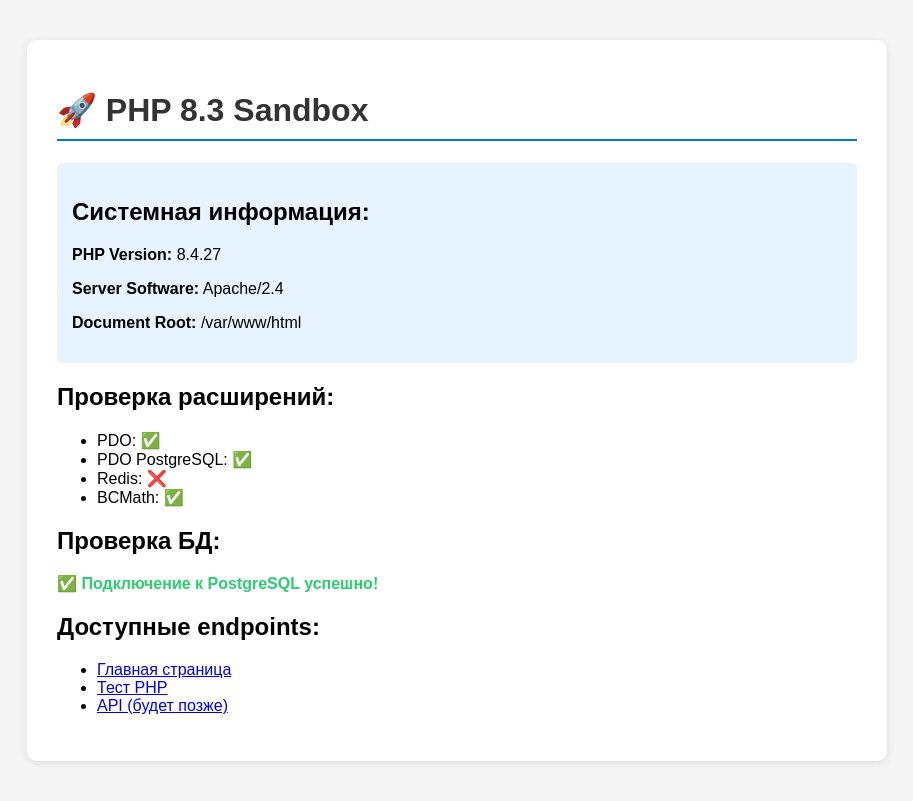
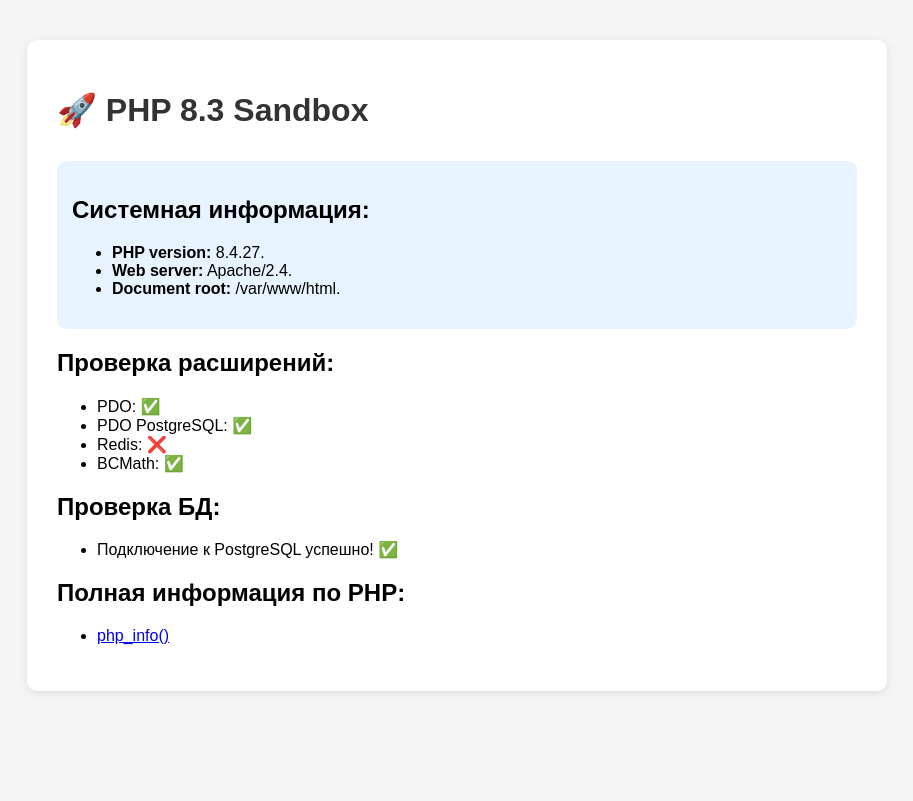
Before and after one commit to kublahanov/php83-sandbox, a PHP site: page / in a window 1280 px wide. Shown: the whole page, without its empty margins (183-1096 px from the left). After the commit the page ends 693 px from the top, so only its background shows below. Run offline with PHP 8.4, Linux system fonts and the light colour scheme; some libraries are stand-ins or nearby versions.

Commit message:
Доработки индексного файла (index.php).

```diff
--- a/src/html/public/index.php
+++ b/src/html/public/index.php
@@ -3,53 +3,78 @@
 <head>
     <meta charset="UTF-8">
     <meta name="viewport" content="width=device-width, initial-scale=1.0">
-    <title>PHP 83 Sandbox</title>
+    <title>PHP 8.3 Sandbox</title>
     <style>
-        body { font-family: Arial, sans-serif; margin: 40px; background: #f5f5f5; }
-        .container { max-width: 800px; margin: 0 auto; background: white; padding: 30px; border-radius: 10px; box-shadow: 0 2px 10px rgba(0,0,0,0.1); }
-        h1 { color: #333; border-bottom: 2px solid #007cba; padding-bottom: 10px; }
-        .info { background: #e7f3ff; padding: 15px; border-radius: 5px; margin: 20px 0; }
-        .success { color: #2ecc71; font-weight: bold; }
+        body {
+            font-family: Arial, sans-serif;
+            margin: 40px;
+            background: #f5f5f5;
+        }
+
+        .container {
+            max-width: 800px;
+            margin: 0 auto;
+            background: white;
+            padding: 30px;
+            border-radius: 10px;
+            box-shadow: 0 2px 10px rgba(0, 0, 0, 0.1);
+        }
+
+        h1 {
+            color: #333;
+            padding-bottom: 10px;
+        }
+
+        .info {
+            background: #e7f3ff;
+            padding: 15px;
+            border-radius: 10px;
+            margin: 20px 0;
+        }
     </style>
 </head>
 <body>
 <div class="container">
-    <h1>🚀  PHP 8.3 Sandbox</h1>
+    <h1>🚀 PHP 8.3 Sandbox</h1>
 
     <div class="info">
         <h2>Системная информация:</h2>
-        <p><strong>PHP Version:</strong> <?php echo phpversion(); ?></p>
-        <p><strong>Server Software:</strong> <?php echo $_SERVER['SERVER_SOFTWARE'] ?? 'N/A'; ?></p>
-        <p><strong>Document Root:</strong> <?php echo $_SERVER['DOCUMENT_ROOT'] ?? 'N/A'; ?></p>
+        <ul>
+            <li><strong>PHP version:</strong> <?php echo phpversion(); ?>.</li>
+            <li><strong>Web server:</strong> <?php echo $_SERVER['SERVER_SOFTWARE'] ?? 'N/A'; ?>.</li>
+            <li><strong>Document root:</strong> <?php echo $_SERVER['DOCUMENT_ROOT'] ?? 'N/A'; ?>.</li>
+        </ul>
     </div>
 
     <h2>Проверка расширений:</h2>
     <ul>
-        <li>PDO: <?php echo extension_loaded('pdo') ? '✅' : '❌'; ?></li>
-        <li>PDO PostgreSQL: <?php echo extension_loaded('pdo_pgsql') ? '✅' : '❌'; ?></li>
-        <li>Redis: <?php echo extension_loaded('redis') ? '✅' : '❌'; ?></li>
-        <li>BCMath: <?php echo extension_loaded('bcmath') ? '✅' : '❌'; ?></li>
+        <li>PDO: <?php echo extension_loaded('pdo') ? ' ✅ ' : ' ❌ '; ?></li>
+        <li>PDO PostgreSQL: <?php echo extension_loaded('pdo_pgsql') ? ' ✅ ' : ' ❌ '; ?></li>
+        <li>Redis: <?php echo extension_loaded('redis') ? ' ✅ ' : ' ❌ '; ?></li>
+        <li>BCMath: <?php echo extension_loaded('bcmath') ? ' ✅ ' : ' ❌ '; ?></li>
     </ul>
 
     <h2>Проверка БД:</h2>
     <?php
+    $dbConfig = getenv('DB_DATABASE') ?: 'php83_sandbox';
+    $dbUser = getenv('DB_USERNAME') ?: 'php83_sandbox_user';
+    $dbPass = getenv('DB_PASSWORD') ?: 'php83_sandbox_password';
+
     try {
         $pdo = new PDO(
-            "pgsql:host=postgres;dbname=<?php echo getenv('DB_DATABASE') ?: 'php83_sandbox'; ?>",
-            "<?php echo getenv('DB_USERNAME') ?: 'php83_sandbox_user'; ?>",
-            "<?php echo getenv('DB_PASSWORD') ?: 'php83_sandbox_password'; ?>"
+            "pgsql:host=postgres;dbname=$dbConfig",
+            $dbUser,
+            $dbPass,
         );
-        echo '<p class="success">✅ Подключение к PostgreSQL успешно!</p>';
+        echo '<ul><li>Подключение к PostgreSQL успешно! ✅ </li></ul>';
     } catch (PDOException $e) {
-        echo '<p style="color: #e74c3c;">❌ Ошибка подключения: ' . $e->getMessage() . '</p>';
+        echo '<ul><li>Ошибка подключения: ' . $e->getMessage() . '. ❌ </li></ul>';
     }
     ?>
 
-    <h2>Доступные endpoints:</h2>
+    <h2>Полная информация по PHP:</h2>
     <ul>
-        <li><a href="/">Главная страница</a></li>
-        <li><a href="/test.php">Тест PHP</a></li>
-        <li><a href="/api">API (будет позже)</a></li>
+        <li><a href="/test.php">php_info()</a></li>
     </ul>
 </div>
 </body>
```
